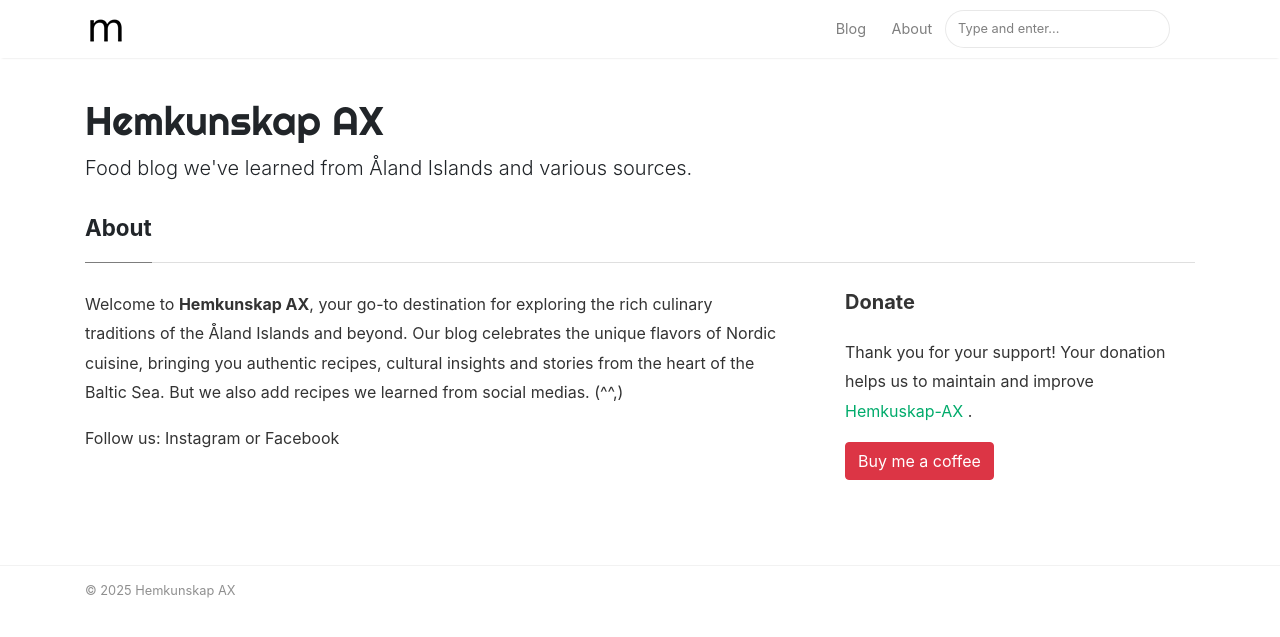
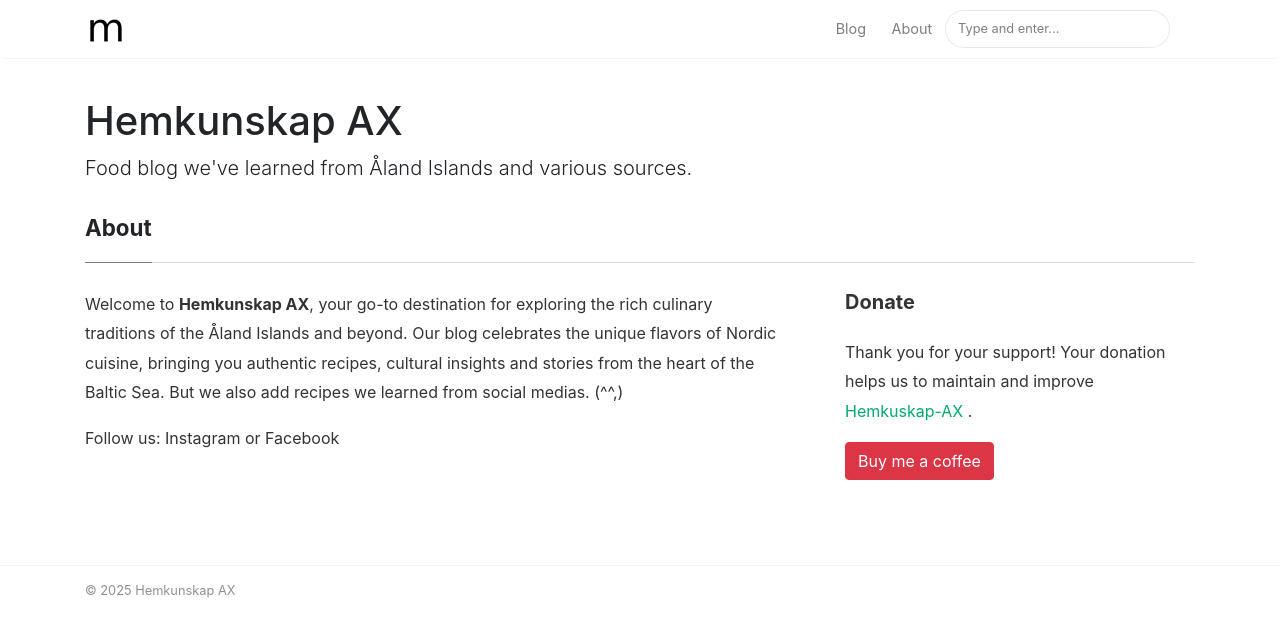
Before and after one commit to hmenorjr/hemkunskap-ax, a Jekyll site: the page built from _pages/about.md, in a window 1280 px wide. Shown: the top 637 px of the page. Built offline with Jekyll 4.4.1, drawn with Linux system fonts in a browser that asks for light colours; nearby versions of some CDN libraries.

Commit message:
screen.css: Change font-family

```diff
--- a/assets/css/screen.css
+++ b/assets/css/screen.css
@@ -27,7 +27,7 @@ pre {
     border: #E3EDF3 1px solid;
     width: 100%;
     padding: 7px;
-    font-family: monospace, sans-serif;
+    font-family: medium-content-sans-serif-font, -apple-system, BlinkMacSystemFont, "Segoe UI", Roboto, Oxygen, Ubuntu, Cantarell, "Open Sans", "Helvetica Neue", sans-serif;
     font-size: .9rem;
     white-space: pre;
     overflow: auto;
@@ -305,7 +305,7 @@ span.post-read-more a:hover {
 }
 
 .mainheading h1.sitetitle {
-    font-family: Righteous;
+    font-family: inherit;
 }
 
 .mainheading h1.posttitle {
@@ -330,7 +330,7 @@ span.post-read-more a:hover {
 }
 
 .article-post {
-    font-family: Merriweather;
+    font-family: inherit;
     font-size: 1.1rem;
     line-height: 1.84;
     color: rgba(0, 0, 0, .8);
@@ -685,7 +685,7 @@ h3,
 h4,
 h5,
 h6 {
-    font-family: -apple-system, system-ui, BlinkMacSystemFont, "Segoe UI", Roboto, "Helvetica Neue", Arial, sans-serif;
+    font-family: inherit;
 }
 
 .article-post .h1,
@@ -711,7 +711,7 @@ h6 {
 }
 
 .layout-page .article-post {
-    font-family: -apple-system, BlinkMacSystemFont, "Segoe UI", Roboto, "Helvetica Neue", Arial, sans-serif, "Apple Color Emoji", "Segoe UI Emoji", "Segoe UI Symbol", "Noto Color Emoji";
+    font-family: inherit;
     font-size: 1rem;
 }
 
@@ -874,7 +874,7 @@ iframe {
     line-height: 1;
     padding: 2px 3px;
     width: 150px;
-    font-family: Arial;
+    font-family: inherit;
     text-align: center;
     border-radius: 3px;
     transition: all .4s;
```
